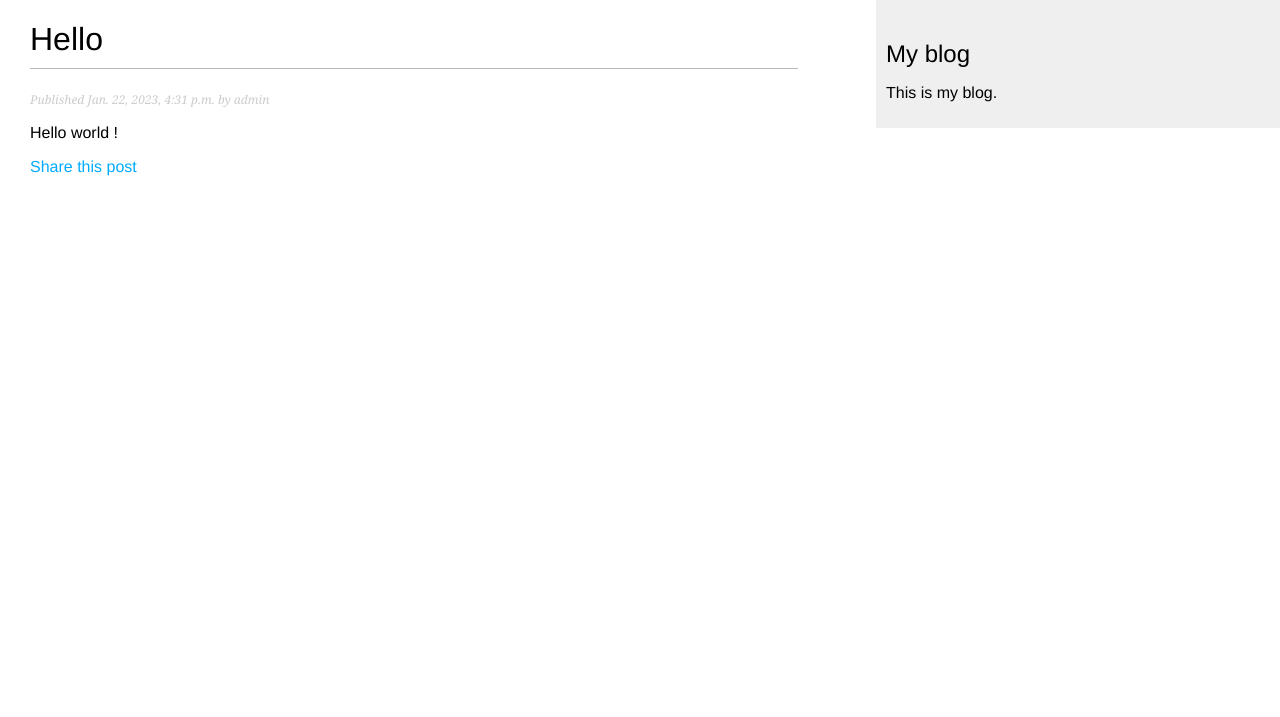
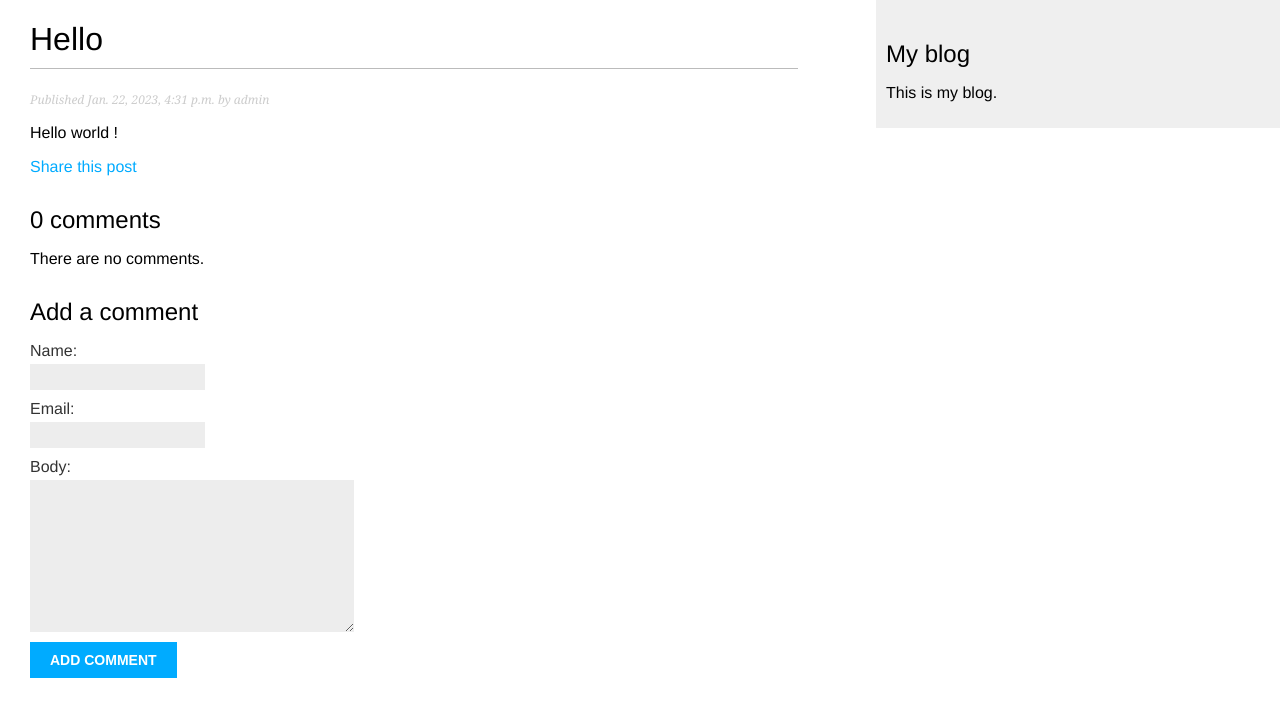
Before and after one commit to Eddy-123/book, a Django app: a page that uses book/blog/templates/blog/post/detail.html in a window 1280 px wide. Shown: the top 717 px of the page. Run offline with Django 4.2, Linux system fonts and the light colour scheme; data comes from the database, SQL or seed files in the repository; both versions use the stored data as it was after the commit.

Commit message:
comment system added to the blog

```diff
--- a/book/blog/forms.py
+++ b/book/blog/forms.py
@@ -1,4 +1,7 @@
 from django import forms
+
+from blog.models import Comment
+
 
 class EmailPostForm(forms.Form):
     name = forms.CharField(max_length=25)
@@ -6,3 +9,8 @@ class EmailPostForm(forms.Form):
     to = forms.EmailField()
     comments = forms.CharField(required=False,
                                widget=forms.Textarea)
+
+class CommentForm(forms.ModelForm):
+    class Meta:
+        model = Comment
+        fields = ['name', 'email', 'body']
--- a/book/blog/models.py
+++ b/book/blog/models.py
@@ -44,3 +44,23 @@ class Post(models.Model):
                              self.publish.month,
                              self.publish.day,
                              self.slug])
+
+class Comment(models.Model):
+    post = models.ForeignKey(Post,
+                             on_delete=models.CASCADE,
+                             related_name='comments')
+    name = models.CharField(max_length=80)
+    email = models.EmailField()
+    body = models.TextField()
+    created = models.DateTimeField(auto_now_add=True)
+    updated = models.DateTimeField(auto_now=True)
+    active = models.BooleanField(default=True)
+
+    class Meta:
+        ordering = ['created']
+        indexes = [
+            models.Index(fields=['created']),
+        ]
+
+    def __str__(self):
+        return f'Comment by {self.name} on {self.post}'
--- a/book/blog/templates/blog/post/detail.html
+++ b/book/blog/templates/blog/post/detail.html
@@ -9,8 +9,25 @@
     </p>
     {{ post.body|linebreaks }}
     <p>
-        <a href="{% url "blog:post_share" post.id %}">
+        <a href="{% url 'blog:post_share' post.id %}">
             Share this post
         </a>
     </p>
+    {% with comments.count as total_comments %}
+        <h2>
+            {{ total_comments }} comment{{ total_comments|pluralize }}
+        </h2>
+    {% endwith %}
+    {% for comment in comments %}
+        <div class="comment">
+            <p class="info">
+                Comment {{ forloop.counter }} by {{ comment.name }}
+                {{ comment.created }}
+            </p>
+            {{ comment.body|linebreaks }}
+        </div>
+    {% empty %}
+        <p>There are no comments.</p>
+    {% endfor %}
+    {% include "blog/post/includes/comment_form.html" %}
 {% endblock %}
--- /dev/null
+++ b/book/blog/templates/blog/post/includes/comment_form.html
@@ -0,0 +1,6 @@
+<h2>Add a comment</h2>
+<form action="{% url 'blog:post_comment' post.id %}" method="POST">
+    {% csrf_token %}
+    {{ form.as_p }}
+    <p><input type="submit" value="Add comment"></p>
+</form>
--- a/book/blog/urls.py
+++ b/book/blog/urls.py
@@ -13,4 +13,6 @@ urlpatterns = [
     path('<int:post_id>/share/',
          views.post_share,
          name='post_share'),
+    path('<int:post_id>/comment/',
+         views.post_comment, name='post_comment'),
 ]
--- a/book/blog/views.py
+++ b/book/blog/views.py
@@ -2,9 +2,10 @@ from django.core.mail import send_mail
 from django.core.paginator import Paginator, EmptyPage, PageNotAnInteger
 from django.http import Http404
 from django.shortcuts import render, get_object_or_404
+from django.views.decorators.http import require_POST
 from django.views.generic import ListView
 
-from blog.forms import EmailPostForm
+from blog.forms import EmailPostForm, CommentForm
 from blog.models import Post
 
 
@@ -30,10 +31,13 @@ def post_detail(request, year, month, day, post):
                              publish__year=year,
                              publish__month=month,
                              publish__day=day)
-
+    comments = post.comments.filter(active=True)
+    form = CommentForm()
     return render(request,
                   'blog/post/detail.html',
-                  {'post': post})
+                  {'post': post,
+                   'comments': comments,
+                   'form': form})
 
 def post_share(request, post_id):
     post = get_object_or_404(Post, id=post_id, status=Post.Status.PUBLISHED)
@@ -59,6 +63,21 @@ def post_share(request, post_id):
                                                     'form': form,
                                                     'sent': sent})
 
+@require_POST
+def post_comment(request, post_id):
+    post = get_object_or_404(Post, id=post_id, status=Post.Status.PUBLISHED)
+    comment = None
+    form = CommentForm(data=request.POST)
+    if form.is_valid():
+        comment = form.save(commit=False)
+        comment.post = post
+        comment.save()
+    return render(request, 'blog/post/comment.html',
+                  {'post': post,
+                   'form': form,
+                   'comment': comment})
+
+
 class PostListView(ListView):
     queryset = Post.published.all()
     context_object_name = 'posts'
```
Also changed, not shown: book/blog/admin.py (+8 -1 lines), book/blog/templates/blog/post/comment.html (added, +12 -0 lines), book/blog/migrations/0003_comment_comment_blog_commen_created_0e6ed4_idx.py (added), book/db.sqlite3.
